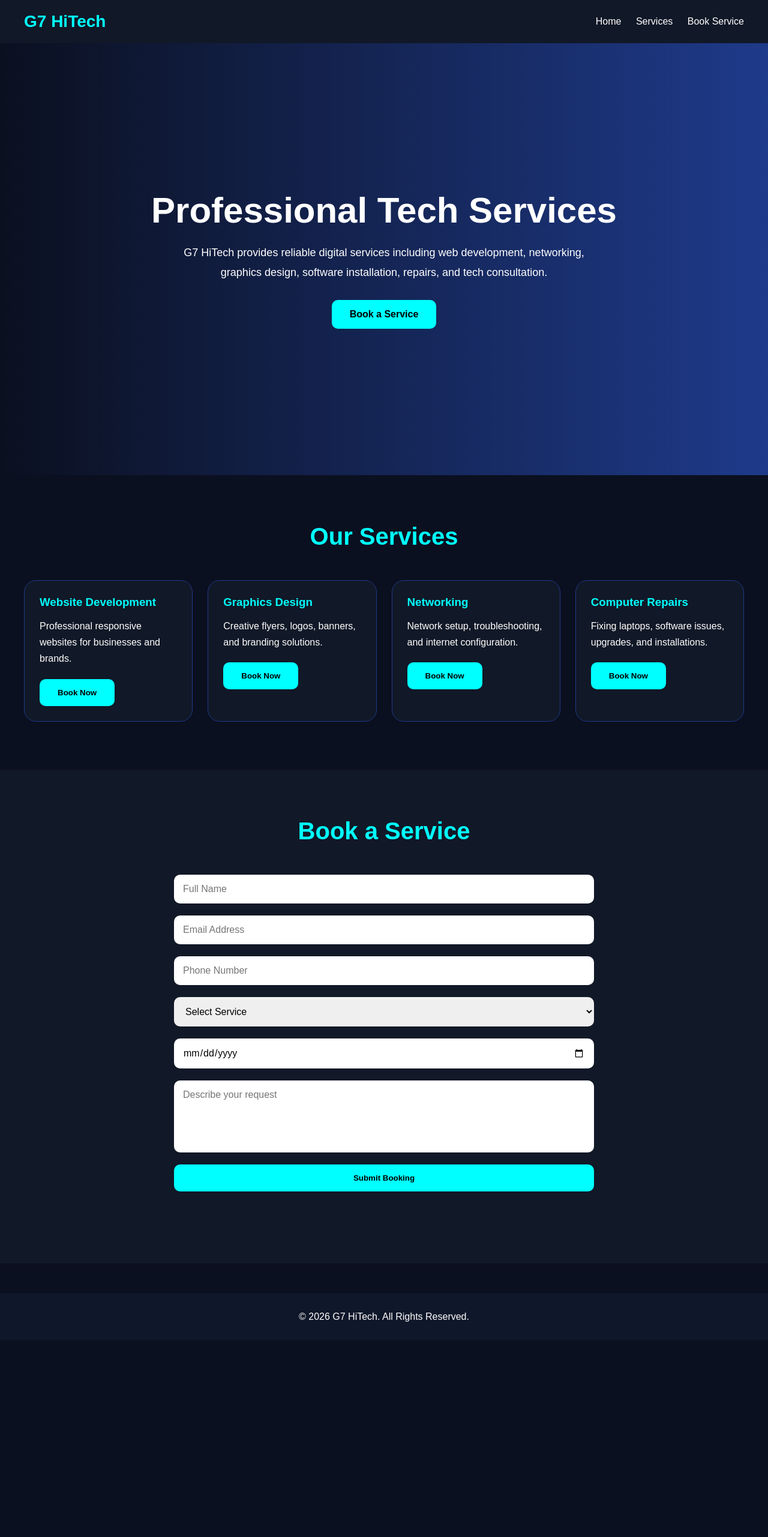
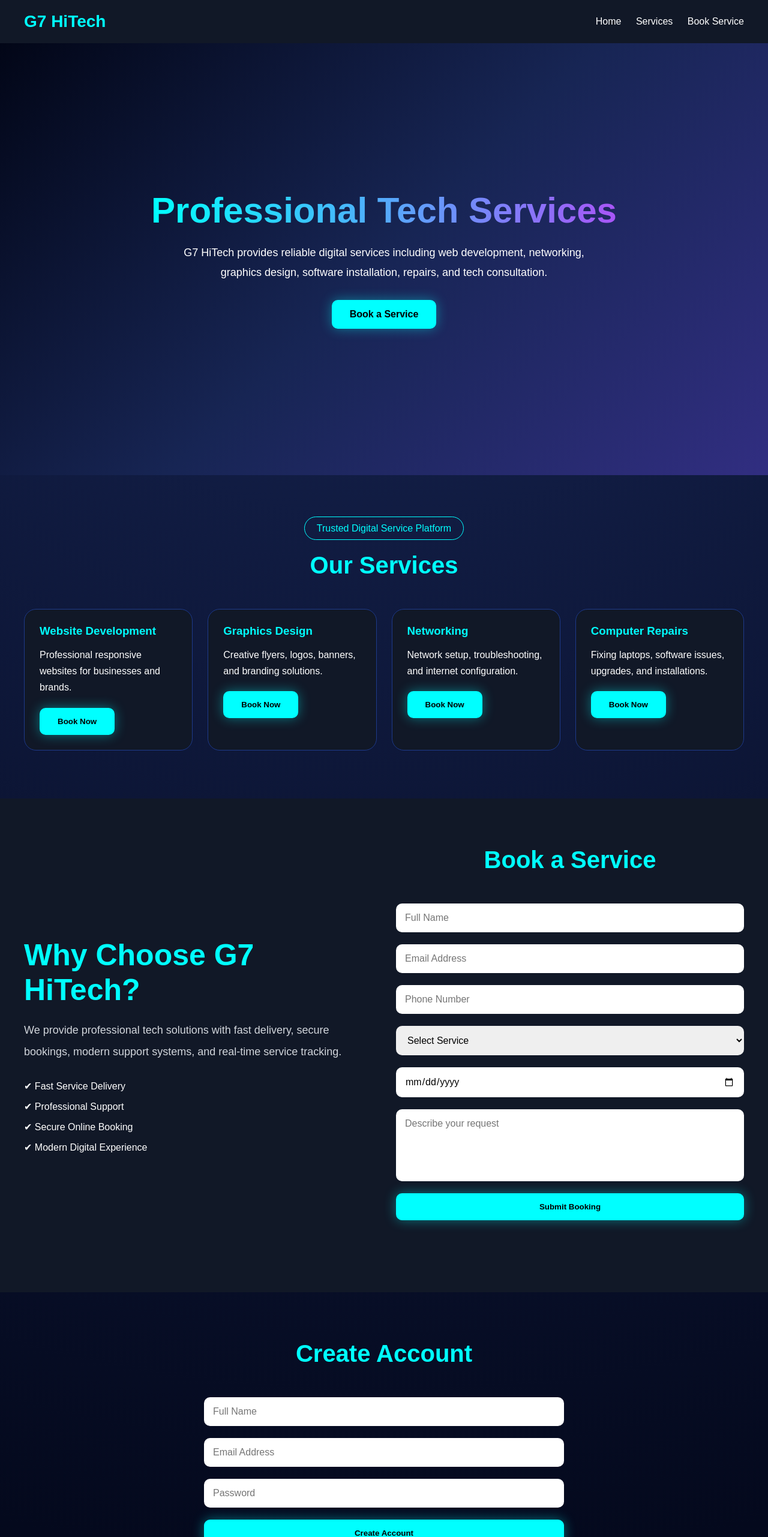
Before and after one commit to Johnyhubtech/G7-Hitech, a plain HTML site: page index.html in a window 1280 px wide. Shown: the top 2562 px of the page at 60% size. Before the commit the page ends 2234 px from the top, so only its background shows below. Drawn offline with Linux system fonts and the light colour scheme.

Commit message:
Update index.html

```diff
--- a/index.html
+++ b/index.html
@@ -3,7 +3,7 @@
 <head>
   <meta charset="UTF-8" />
   <meta name="viewport" content="width=device-width, initial-scale=1.0" />
-  <title>G7 HiTech</title>
+  <title>G7 HiTech - Smart Tech Services</title>
 
   <style>
     * {
@@ -14,11 +14,13 @@
     }
 
     body {
-      background: #0b1020;
+      background: radial-gradient(circle at top, #172554, #020617);
+      overflow-x: hidden;
       color: white;
     }
 
     header {
+      backdrop-filter: blur(10px);
       background: #111827;
       padding: 20px 40px;
       display: flex;
@@ -47,6 +49,7 @@
     }
 
     .hero {
+      position: relative;
       height: 90vh;
       display: flex;
       justify-content: center;
@@ -54,10 +57,13 @@
       flex-direction: column;
       text-align: center;
       padding: 20px;
-      background: linear-gradient(to right, #0b1020, #1e3a8a);
+      background: linear-gradient(135deg, #020617, #172554, #312e81);
     }
 
     .hero h1 {
+      background: linear-gradient(to right, cyan, #a855f7);
+      -webkit-background-clip: text;
+      -webkit-text-fill-color: transparent;
       font-size: 60px;
       margin-bottom: 20px;
     }
@@ -70,6 +76,7 @@
     }
 
     .btn {
+      box-shadow: 0 0 20px rgba(0,255,255,0.4);
       background: cyan;
       color: black;
       padding: 15px 30px;
@@ -103,6 +110,8 @@
     }
 
     .card {
+      backdrop-filter: blur(12px);
+      background: rgba(17, 24, 39, 0.8);
       background: #111827;
       padding: 25px;
       border-radius: 20px;
@@ -202,6 +211,12 @@
   </section>
 
   <section class="services" id="services">
+
+    <div style="text-align:center;margin-bottom:30px;">
+      <span style="padding:10px 20px;border:1px solid cyan;border-radius:50px;color:cyan;">
+        Trusted Digital Service Platform
+      </span>
+    </div>
     <h2 class="section-title">Our Services</h2>
 
     <div class="service-container">
@@ -234,6 +249,26 @@
   </section>
 
   <section class="booking" id="booking">
+
+    <div style="display:grid;grid-template-columns:repeat(auto-fit,minmax(320px,1fr));gap:40px;align-items:center;">
+
+      <div>
+        <h2 style="font-size:50px;margin-bottom:20px;color:cyan;">Why Choose G7 HiTech?</h2>
+
+        <p style="line-height:2;font-size:18px;color:#d1d5db;">
+          We provide professional tech solutions with fast delivery, secure bookings,
+          modern support systems, and real-time service tracking.
+        </p>
+
+        <div style="margin-top:30px;display:grid;gap:15px;">
+          <div>✔ Fast Service Delivery</div>
+          <div>✔ Professional Support</div>
+          <div>✔ Secure Online Booking</div>
+          <div>✔ Modern Digital Experience</div>
+        </div>
+      </div>
+
+      <div>
     <h2 class="section-title">Book a Service</h2>
 
     <form id="bookingForm">
@@ -261,6 +296,31 @@
       <div class="success-message" id="successMessage"></div>
 
     </form>
+      </div>
+
+    </div>
+  </section>
+
+
+  <!-- Registration Section -->
+  <section class="services" id="register">
+
+    <h2 class="section-title">Create Account</h2>
+
+    <form id="registerForm" style="max-width:600px;">
+
+      <input type="text" id="regName" placeholder="Full Name" required>
+
+      <input type="email" id="regEmail" placeholder="Email Address" required>
+
+      <input type="password" id="regPassword" placeholder="Password" required>
+
+      <button type="submit" class="btn">Create Account</button>
+
+      <div class="success-message" id="registerMessage"></div>
+
+    </form>
+
   </section>
 
   <footer>
@@ -277,6 +337,11 @@
       getFirestore,
       collection,
       addDoc
+    }
+
+    import {
+      getAuth,
+      createUserWithEmailAndPassword
     } from "https://www.gstatic.com/firebasejs/10.12.2/firebase-firestore.js";
 
 
@@ -294,6 +359,7 @@
     // INITIALIZE FIREBASE
     const app = initializeApp(firebaseConfig);
     const db = getFirestore(app);
+    const auth = getAuth(app);
 
 
     // BOOKING FORM
@@ -337,6 +403,31 @@
 
     });
 
+
+    // REGISTRATION
+    const registerForm = document.getElementById('registerForm');
+    const registerMessage = document.getElementById('registerMessage');
+
+    registerForm.addEventListener('submit', async (e) => {
+      e.preventDefault();
+
+      const email = document.getElementById('regEmail').value;
+      const password = document.getElementById('regPassword').value;
+
+      try {
+
+        await createUserWithEmailAndPassword(auth, email, password);
+
+        registerMessage.innerHTML = 'Account Created Successfully!';
+
+        registerForm.reset();
+
+      } catch (error) {
+        registerMessage.innerHTML = error.message;
+      }
+
+    });
+
   </script>
 
 </body>
```
